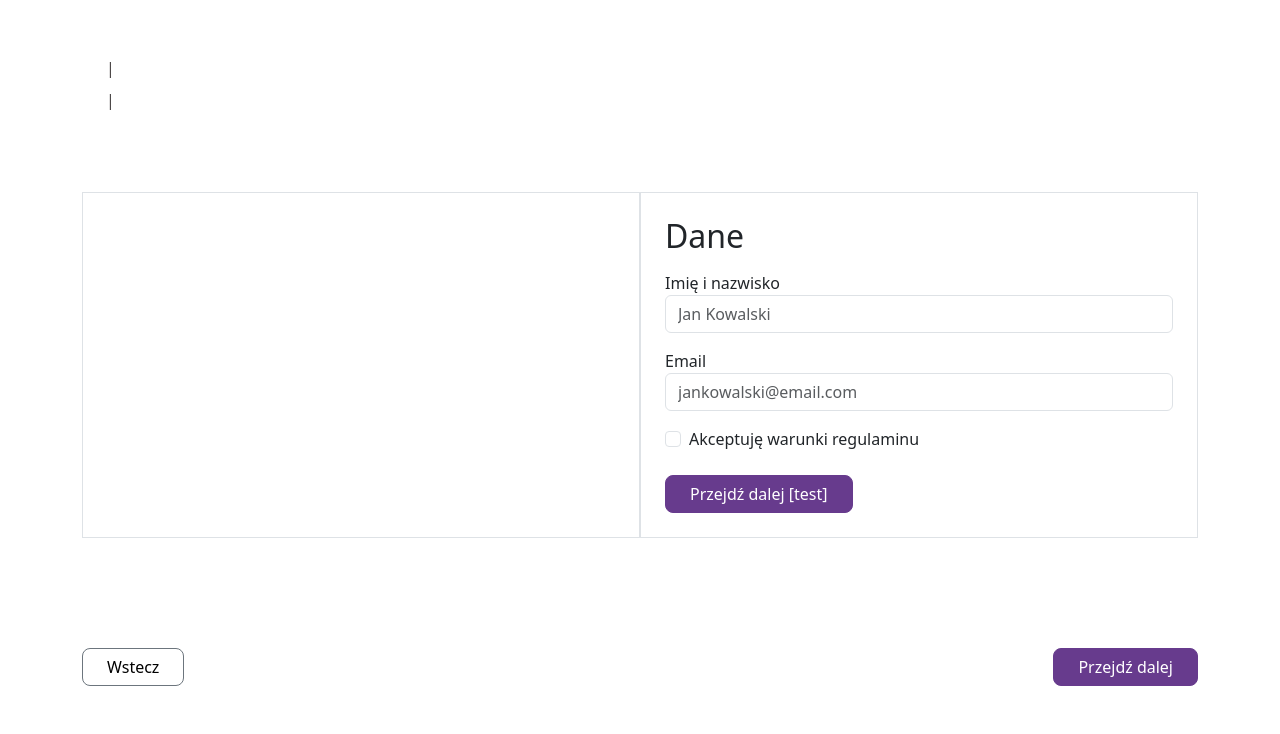
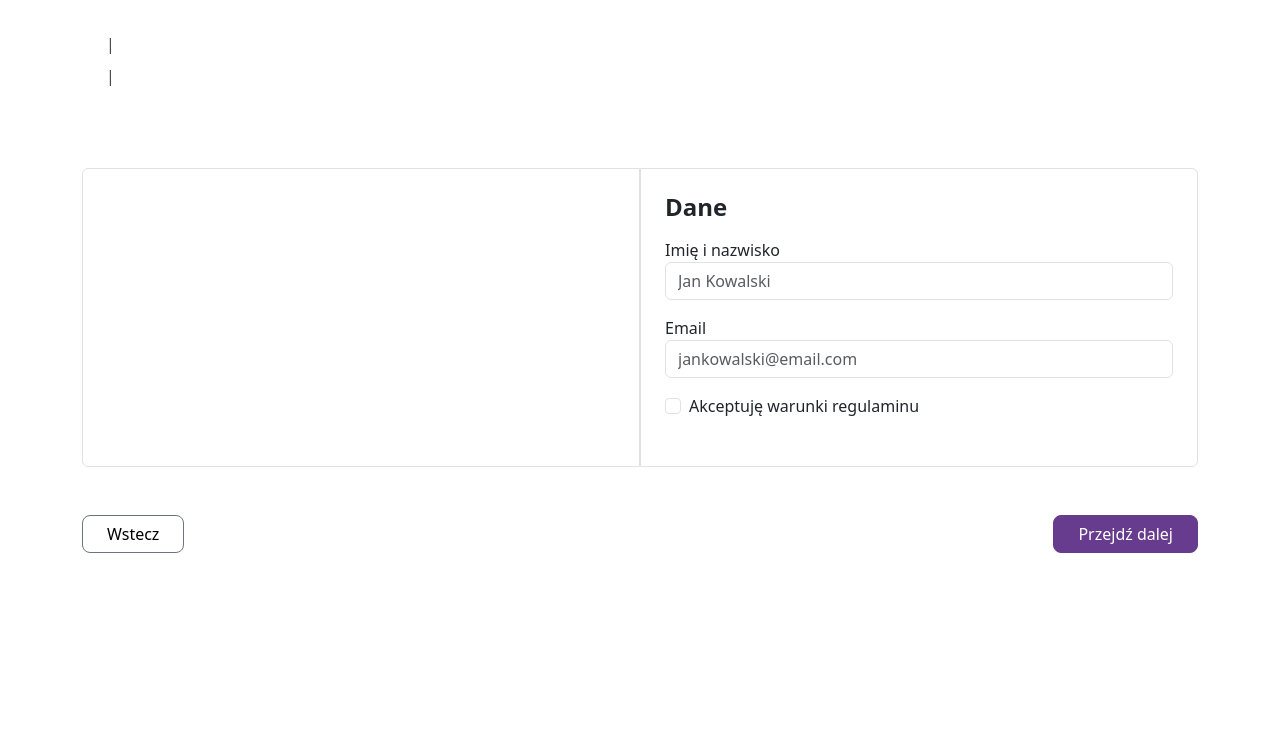
Before and after one commit to Rinkazuuka/Movie-Ticket-Sales-System, a Flask app: template templates/personal.html in a window 1280 px wide. Shown: the part 66-800 px from the top of the page. Run offline with Flask 3, Linux system fonts and the light colour scheme; the template is opened without the code that fills it, so the values that code supplies are empty; some libraries are stand-ins or nearby versions.

Commit message:
Repair bugs and connect steps

```diff
--- a/app.py
+++ b/app.py
@@ -1,9 +1,13 @@
-from flask import Flask, render_template, abort
+from flask import Flask, render_template, abort, flash, redirect, url_for
 from database import db, Movie, Showing, Reservation, User
 from datetime import date, datetime
 from collections import defaultdict
 from flask import Flask, render_template, request, redirect, url_for, session
 import uuid
+from flask_wtf import FlaskForm
+from wtforms import StringField, SubmitField, EmailField
+from wtforms.validators import DataRequired, Email
+
 
 app = Flask(__name__)
 app.config["SQLALCHEMY_DATABASE_URI"] = (
@@ -14,11 +18,17 @@
 
 app.secret_key = "your_secret_key"  # Ustaw silny klucz sesji
 
+# Formularz
+class UserInfoForm(FlaskForm):
+    name = StringField('Imię i nazwisko', validators=[DataRequired()])
+    email = StringField('Email', validators=[DataRequired(), Email()])
+    submit = SubmitField('Wyślij')
+
+
 @app.route("/")
 def show_movies():
      movies = Movie.query.all()  # Pobierz wszystkie filmy
      return render_template("index.html", movies=movies)
-
 
 
 @app.route("/movie/<int:movie_id>")
--- /dev/null
+++ b/requirements.txt
@@ -0,0 +1,5 @@
+Flask==2.2.5
+Flask-sqlalchemy==3.1.1
+Werkzeug==2.2.2
+Flask-WTF
+email_validator
--- a/static/Bilety Main/requirements.txt
+++ /dev/null
@@ -1,3 +0,0 @@
-Flask==2.2.5
-Flask-sqlalchemy==3.1.1
-Werkzeug==2.2.2
--- a/static/css/styles.css
+++ b/static/css/styles.css
@@ -42,8 +42,39 @@
     color: black;
 }
 
+.btn-outline-secondary:hover {
+    color: black;
+    background-color:  #dee2e6;
+}
+
+.btn-outline-secondary:active {
+    color: black;
+    background-color:  hsl(210, 14%, 89%);
+}
+
+.form-check-input:checked {
+    background-color: rgb(103, 59, 141) !important;
+    border-color: #673B8D !important;
+    border-bottom-color: #e1ccf3;
+}
+
+option:focus {
+    background-color: #673B8D !important;
+
+}
+
+.form-control:not(:placeholder-shown)  {
+    background-color: #e1ccf3 !important;
+}
+
+/* .form-check-input:focus {
+    --bs-focus-ring-color: rgba(225, 204, 243, 1) !important;
+    -webkit-tap-highlight-color:  rgba(225, 204, 243, 1) !important;
+} */
+
+
 a {
-    text-decoration: none;
+    text-decoration: none !important;
 }
 
 /* .showing-card {
--- a/static/js/script.js
+++ b/static/js/script.js
@@ -2,3 +2,13 @@
     // Cofnij do poprzedniej strony
     window.history.back();
 });
+
+function submitForm() {
+    var form = document.getElementById('paymentForm');
+    if (form.checkValidity()) {
+        form.submit(); // Wysyła formularz, jeśli walidacja się powiedzie
+    } else {
+        // Jeśli walidacja się nie powiedzie, wyświetl komunikaty o błędach
+        form.reportValidity();
+    }
+}
--- a/templates/base_reservation.html
+++ b/templates/base_reservation.html
@@ -4,11 +4,11 @@
 {% include 'head.html' %}
 
 <body>
-    <nav class="navbar mb-5">
+    <nav class="navbar mb-4">
         <div class="container-fluid">
             {% include 'logo.html' %}
             <div class="d-flex gap-2 align-items-center justify-content-center">
-                <img src="../static/images/time-left.png" height="20px" width="20px">
+                <img src="/static/images/time-left.png" height="20px" width="20px">
                 <div id="timer" class="p">Zostało do końca rezerwacji <span id="countdown"></span></div>
             </div>
         </div>
@@ -36,15 +36,8 @@
 
     </div>
 
-    <div class="container">
+    <div class="container flex-column flex ">
         {% block content %}{% endblock %}
-    </div>
-
-    <div class="container button-container mb-5">
-        <div class="d-flex flex-row justify-content-between inner-button-container gap-2">
-            <button id="Wstecz" class="btn btn-outline-secondary rounded-3 px-4">Wstecz</button>
-            <button id="Przejdz_dalej" class="btn btn-primary rounded-3 px-4">Przejdź dalej</button>
-        </div>
     </div>
 
     <script src="{{ url_for('static', filename='js/script.js') }}"></script>
--- a/templates/head.html
+++ b/templates/head.html
@@ -2,7 +2,7 @@
     <meta charset="UTF-8">
     <meta name="viewport" content="width=device-width, initial-scale=1.0">
     <title>{% block title %}Popkino{% endblock %}</title>
-    <link rel="icon" type="image/x-icon" href="../static/images/logo.png">
+    <link rel="icon" type="image/x-icon" href="/static/images/logo.png">
     <link href="https://cdnjs.cloudflare.com/ajax/libs/bootstrap/5.3.0/css/bootstrap.min.css" rel="stylesheet">
     <link rel="stylesheet" href="{{ url_for('static', filename='css/styles.css') }}">
 </head>
--- a/templates/index.html
+++ b/templates/index.html
@@ -3,8 +3,8 @@
 {% block title %}Strona Główna{% endblock %}
 
 {% block content %}
-<div id="hero" class="container mb-5 mt-5">
-    <h1>Teraz gramy</h1>
+<div id="hero" class="container p-0 mb-5 mt-5">
+    <h1 class="h1 fw-bold p-0">Teraz gramy</h1>
 </div>
 <div id="our-movies">
     {% if movies %}
--- a/templates/logo.html
+++ b/templates/logo.html
@@ -1,4 +1,4 @@
 <a class="navbar-brand d-flex align-items-center" href="/">
-    <img src="../static/images/logo.png" height="40" width="40" class="d-inline-block align-text-top me-2">
+    <img src="/static/images/logo.png" height="40" width="40" class="d-inline-block align-text-top me-2">
     <span class="fw-bold text-uppercase">Popkino</span>
 </a>
--- a/templates/personal.html
+++ b/templates/personal.html
@@ -5,42 +5,45 @@
 {% block content %}
 <div class="container">
     <div class="row">
-        <div class="col border p-4">
+        <div class="col border p-4 rounded-start">
             <div id="ticketsSummary" class="text-center mt-3">
                 <!-- JAVASCRIPT -->
             </div>
         </div>
 
-        <div class="col border p-4">
+        <div class="col border p-4 rounded-end">
             <div class="step" id="step3">
-                <h2>Dane</h2>
+                <h2 class="h2 fw-bold">Dane</h2>
                 <div id="personalData" class="text-center mt-3">
                     <!-- JAVASCRIPT -->
                 </div>
                 <div class="mt-3">
-                    <form action="{{ url_for('payment', showing_id=showing.showing_id) }}" method="POST">
+                    <form id="paymentForm" action="{{ url_for('payment', showing_id=showing.showing_id) }}" method="POST">
                         <div class="form-group mb-3">
                             <label for="namesurname">Imię i nazwisko</label>
-                            <input type="text" class="form-control" id="namesurname" name="user-name" placeholder="Jan Kowalski">
+                            <input type="text" class="form-control" id="namesurname" name="user-name" placeholder="Jan Kowalski" required>
                         </div>
                         <div class="form-group mb-3">
                             <label for="exampleInputEmail1">Email</label>
-                            <input type="email" class="form-control" id="exampleInputEmail1" name="user-email" placeholder="jankowalski@email.com">
+                            <input type="email" class="form-control" id="exampleInputEmail1" name="user-email" placeholder="jankowalski@email.com" required>
                         </div>
                         <div class="form-check mb-4">
-                            <input type="checkbox" class="form-check-input" id="exampleCheck1">
-                            <label class="form-check-label" for="exampleCheck1" required>Akceptuję warunki regulaminu</label>
+                            <input type="checkbox" class="form-check-input" id="exampleCheck1" required>
+                            <label class="form-check-label" for="exampleCheck1">Akceptuję warunki regulaminu</label>
                         </div>
-
-                        <button type="submit" id="Przejdz_dalej" class="btn btn-primary rounded-3 px-4">Przejdź dalej [test]</button>
-
                     </form>
-
                 </div>
             </div>
         </div>
     </div>
 </div>
 
+<div class="px-0 container button-container my-5">
+    <div class="d-flex flex-row justify-content-between inner-button-container gap-2">
+        <button id="Wstecz" class="btn btn-outline-secondary rounded-3 px-4">Wstecz</button>
+        <a id="Przejdz_dalej" class="text-white"><button onclick="submitForm()" id="submitButton" type="submit" class="btn btn-primary rounded-3 px-4 align-self-end ">Przejdź dalej</button></a>
+    </div>
+</div>
+
 
 {% endblock %}
```
Also changed, not shown: templates/payment.html (+15 -10 lines), templates/showing.html (+10 -4 lines).
